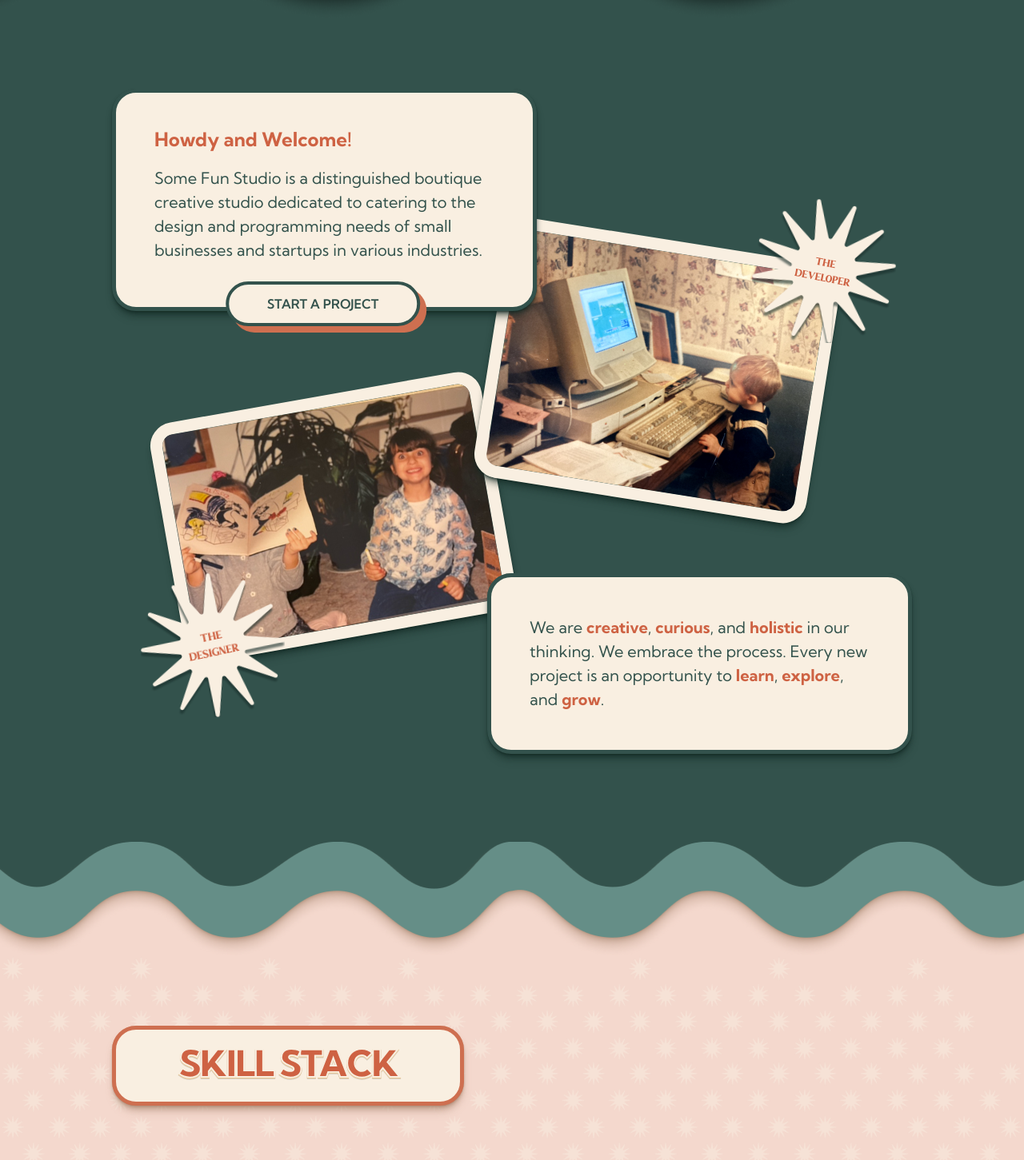
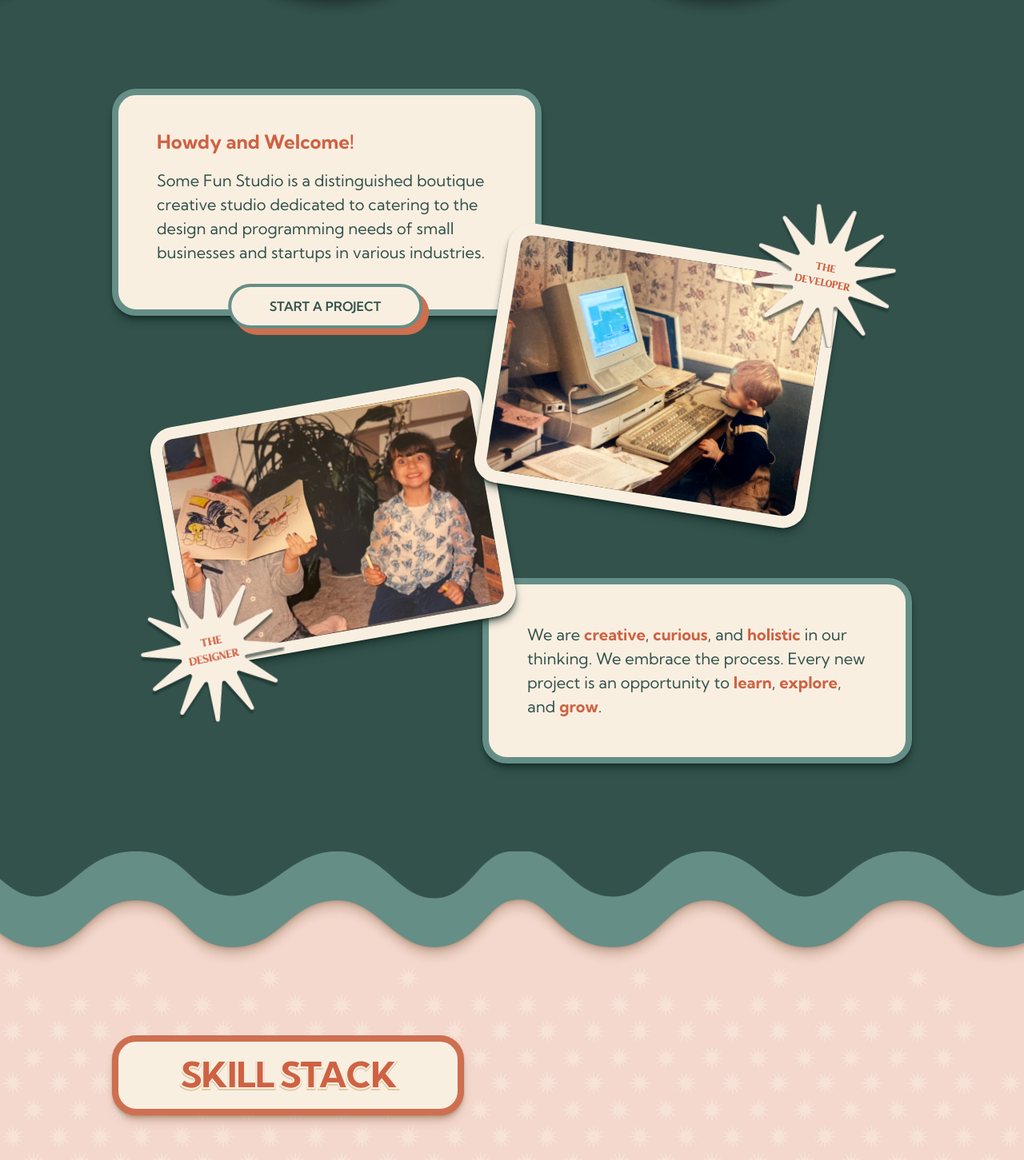
Before and after one commit to mattduff707/some-fun-prod, a Next.js app: page / in a window 1280 px wide. Shown: the part 897-2348 px from the top of the page at 80% size. Built offline with nearby package versions, Linux system fonts and the light colour scheme.

Commit message:
responsive stack

```diff
--- a/src/app/About.jsx
+++ b/src/app/About.jsx
@@ -12,8 +12,8 @@ import Smiley from "@/components/icons/Smiley";
 
 const About = () => {
   return (
-    <section className="px-section relative flex max-w-full flex-col items-center overflow-hidden bg-seawater bg-cover pt-8">
-      <div className="flex w-full flex-col items-center bg-squiggleBg bg-cover pb-[240px]">
+    <section className="px-section relative flex max-w-full flex-col items-center overflow-hidden bg-seawater bg-squiggleBg bg-cover pt-8">
+      <div className="flex w-full flex-col items-center  pb-[240px]">
         <div className="w-full max-w-constraint pt-pageTop">
           <Title
             boxClass="border-seaweed bg-pale shadow-pinkyShadow shadow-seaweedShadow mb-16"
--- a/src/app/General.jsx
+++ b/src/app/General.jsx
@@ -15,7 +15,7 @@ const General = () => {
       <div className="isolate flex w-full max-w-constraint flex-col items-start max1000:items-center">
         <Box
           boxClass={
-            "shadow-seaweedShadow border-seaweed bg-pale pt-10 px-12 pb-14 relative z-10 max1000:mb-20 max600:mb-16"
+            "shadow-seaweedShadow border-seawater bg-pale pt-10 px-12 pb-14 relative z-10 max1000:mb-20 max600:mb-16 z-[1]"
           }
         >
           <Heading as={"h2"} className="text-xl font-bold text-burntDark">
@@ -29,7 +29,7 @@ const General = () => {
           <div className="absolute bottom-[-26px] left-[50%] -translate-x-[50%]">
             <BoxBtn
               buttonClass={
-                "border-4 border-seaweed px-12 py-3 font-semibold text-seaweed bg-pale whitespace-nowrap max600:text-sm"
+                "border-4 border-seawater px-12 py-3 font-semibold text-seaweed bg-pale whitespace-nowrap max600:text-sm"
               }
               shadowClass={"bg-burnt"}
             >
@@ -37,7 +37,7 @@ const General = () => {
             </BoxBtn>
           </div>
         </Box>
-        <div className="isolate flex w-full justify-center max1000:flex-col max1000:items-center">
+        <div className="isolate z-[2] flex w-full justify-center max1000:flex-col max1000:items-center">
           <div className="max600:translate-y-[48px] relative translate-x-[16px] translate-y-[140px] max1000:z-[20] max1000:translate-y-[64px]">
             <div className="max600:left-[-48px] absolute bottom-[-40px] left-[-60px] z-10 max1000:bottom-[-48px]">
               <div className="relative">
@@ -81,7 +81,7 @@ const General = () => {
         </div>
         <Box
           boxClass={
-            "shadow-seaweedShadow border-seaweed bg-pale py-12 px-12 relative self-end max1000:self-center max1000:mt-32 max600:mt-20"
+            "shadow-seaweedShadow border-seawater bg-pale py-12 px-12 relative self-end max1000:self-center max1000:mt-32 max600:mt-20"
           }
         >
           <Text className="max-w-[425px] text-seaweed">
--- a/src/app/SkillStack.jsx
+++ b/src/app/SkillStack.jsx
@@ -4,17 +4,20 @@ import FancyText from "../components/FancyText.jsx";
 const SkillStack = ({ title, items, wrapClass }) => {
   return (
     <div
-      className={`w-[350px] h-[314px] flex flex-col rounded-[30px] shadow-box shadow-[hsla(0,0%,20%,0.2)] ${wrapClass}`}
+      className={`max600:w-[315px] max600:h-[283px] flex h-[314px] w-[350px] flex-col rounded-[30px] shadow-box shadow-[hsla(0,0%,20%,0.2)] ${wrapClass}`}
     >
-      <div className="w-full flex-1 bg-pale border-8 border-burnt rounded-[30px_30px_0px_0px] grid place-items-center">
-        <h3 className="text-center font-black text-burnt text-xxl">
-          <FancyText text={title} />
+      <div className="grid w-full flex-1 place-items-center rounded-[30px_30px_0px_0px] border-8 border-burnt bg-pale">
+        <h3 className="max600:text-xl text-center text-xxl font-black text-burnt">
+          <FancyText text={title} letterClass={"max600:text-[2.8rem]"} />
         </h3>
       </div>
-      <div className="border-8 border-t-0 border-burnt flex-[2] w-full bg-burnt shadow-[inset_0px_0px_8px_0px_rgba(0,0,0,0.25)] rounded-[0px_0px_30px_30px] grid place-items-center">
+      <div className="grid w-full flex-[2] place-items-center rounded-[0px_0px_30px_30px] border-8 border-t-0 border-burnt bg-burnt shadow-[inset_0px_0px_8px_0px_rgba(0,0,0,0.25)]">
         <ul>
           {items.map((item) => (
-            <li key={item} className="text-center font-bold text-pale text-xl">
+            <li
+              key={item}
+              className="max600:text-lg text-center text-xl font-bold text-pale"
+            >
               {item}
             </li>
           ))}
--- a/src/app/Stack.jsx
+++ b/src/app/Stack.jsx
@@ -7,24 +7,26 @@ import Text from "@/components/Text";
 
 const Stack = () => {
   return (
-    <section className="px-section relative flex max-w-full flex-col items-center overflow-hidden bg-fluff bg-stack bg-cover pb-pageBottom pt-pageTop">
-      <div className="flex w-full max-w-constraint flex-col">
+    <section className="px-section max600:pt-pageTopMobile max600:pb-pageBottomMobile relative flex max-w-full flex-col items-center overflow-hidden bg-fluff bg-stack bg-cover pb-pageBottom pt-pageTop">
+      <div className="flex w-full max-w-constraint flex-col max1000:items-center">
         <Title boxClass="border-burnt bg-pale shadow-pinkyShadow">
           SKILL STACK
         </Title>
-        <div className="flex gap-2 py-20">
+        <div className="flex gap-2 py-20 max1000:flex-col max1000:gap-16">
           <SkillStack
-            wrapClass="-rotate-[4deg] origin-center translate-x-[40px] z-30"
+            wrapClass="-rotate-[4deg] origin-center translate-x-[40px] z-30 max1000:translate-x-0  max1000:rotate-0"
             title="BRANDING"
             items={["IDENTITY", "STRATEGY", "MARKETING"]}
           />
           <SkillStack
-            wrapClass={"-translate-y-[10px] z-20"}
+            wrapClass={
+              "-translate-y-[10px] z-20 max1000:translate-x-0  max1000:rotate-0 max1000:translate-y-0"
+            }
             title="DESIGNING"
             items={["WEBSITES", "UX/PRODUCT", "GRAPHICS"]}
           />
           <SkillStack
-            wrapClass="rotate-[4deg] origin-center -translate-x-[40px] z-10"
+            wrapClass="rotate-[4deg] origin-center -translate-x-[40px] z-10 max1000:translate-x-0 max1000:rotate-0"
             title="BUILDING"
             items={["RESPONSIVE WEB", "SYSTEMS", "ECOMMERCE"]}
           />
--- a/src/components/Box.jsx
+++ b/src/components/Box.jsx
@@ -2,7 +2,9 @@ import React from "react";
 
 const Box = ({ boxClass, children }) => {
   return (
-    <div className={`border-[5px] rounded-box shadow-box ${boxClass}`}>
+    <div
+      className={`max600:rounded-boxMobile rounded-box border-[8px] shadow-box ${boxClass}`}
+    >
       {children}
     </div>
   );
--- a/src/components/Title.jsx
+++ b/src/components/Title.jsx
@@ -4,7 +4,9 @@ import TitleText from "./TitleText";
 
 const Title = ({ children, boxClass, titleClass }) => {
   return (
-    <Box boxClass={`${boxClass} w-[440px] h-[100px]`}>
+    <Box
+      boxClass={`${boxClass} w-[440px] h-[100px] max600:w-[330px] max600:h-[75px]`}
+    >
       <TitleText titleClass={titleClass}>{children}</TitleText>
     </Box>
   );
--- a/tailwind.config.js
+++ b/tailwind.config.js
@@ -107,6 +107,7 @@ module.exports = {
       },
       borderRadius: {
         box: "30px",
+        boxMobile: "20px",
       },
       padding: {
         pageTop: "88px",
```
